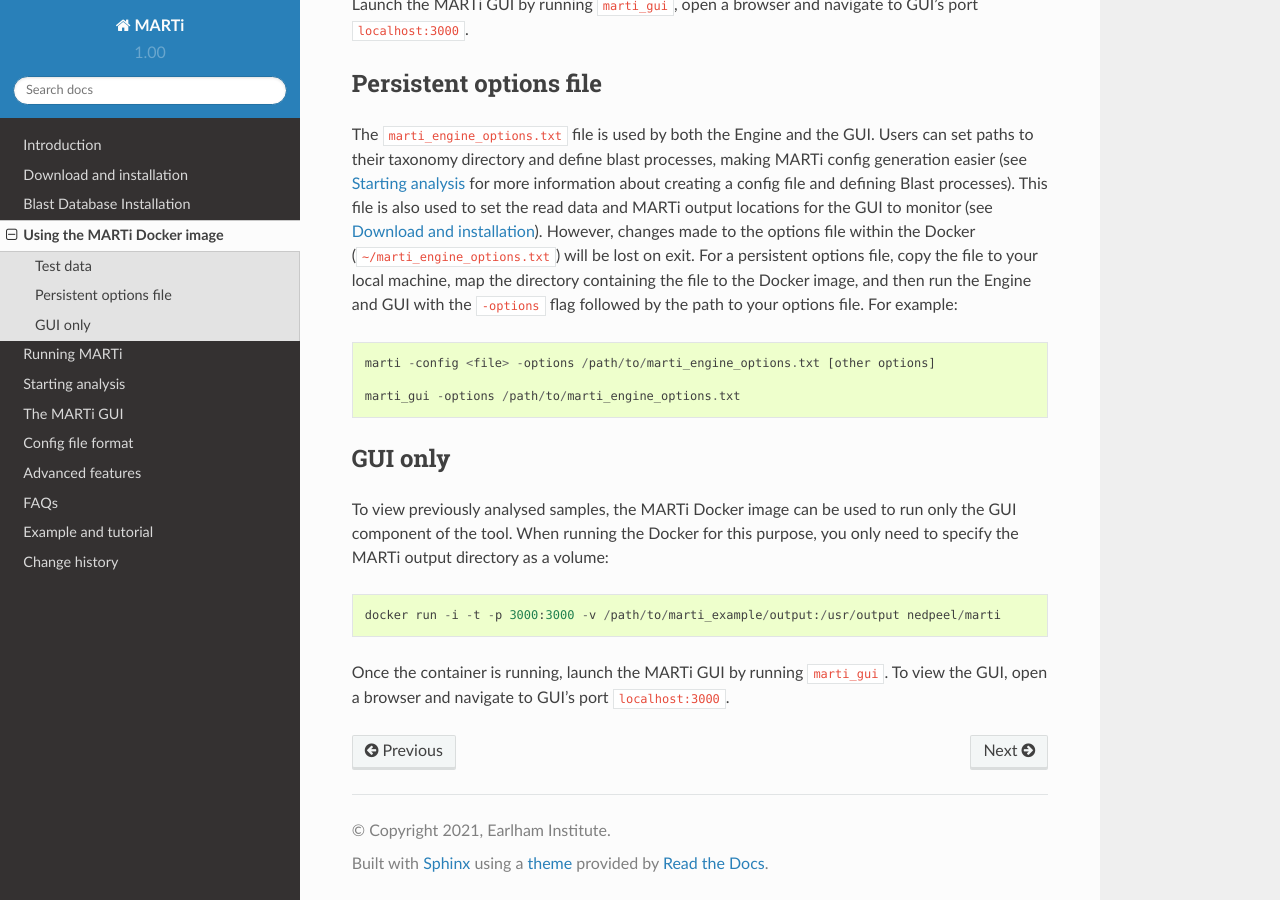
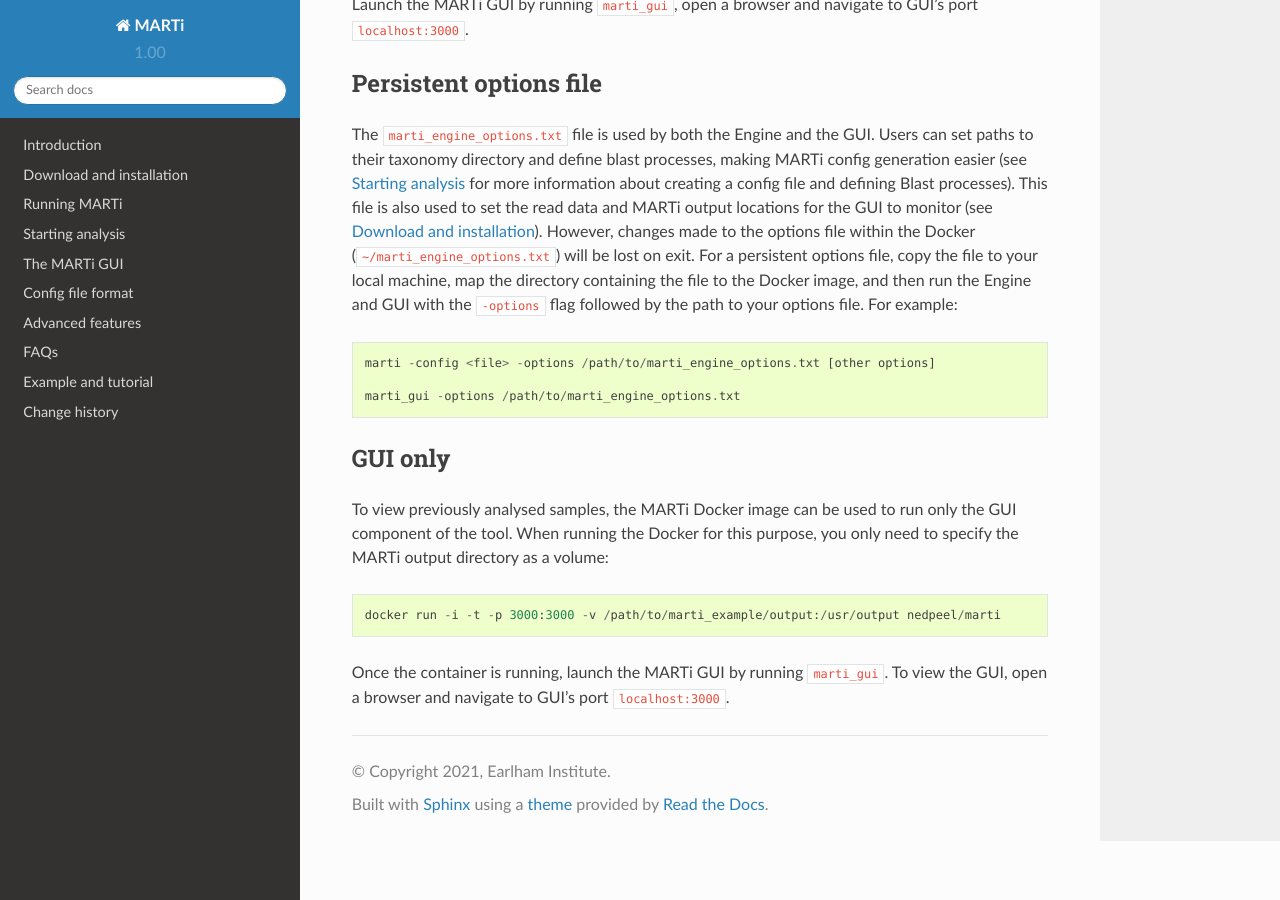
Before and after one commit to richardmleggett/MARTi, a Sphinx documentation site: the page built from docs/source/docker.rst, in a window 1280 px wide and 900 px high, scrolled down 1306 px. Built offline with Sphinx 7.4.7 and the Read the Docs theme 2.0.0, drawn with Linux system fonts in a browser that asks for light colours; formulas are drawn with MathJax 3; pages that are not in the unit, such as notebooks, are missing from menus.

Commit message:
Updated installation isntructions

```diff
--- a/docs/source/index.rst
+++ b/docs/source/index.rst
@@ -6,8 +6,10 @@
 
    intro
    installation
-   blastdbs
-   docker
+     installationbyhand
+     installationbioconda
+     docker
+     blastdbs
    running
    cmdline
    gui
--- a/docs/source/installation.rst
+++ b/docs/source/installation.rst
@@ -18,7 +18,7 @@
 Because MARTi makes use of a number of other tools (e.g. BLAST, Centrifuge etc.), there are a few dependencies that need to be installed. So we've tried to make this as simole as possible by offering a number of different ways of installing depending on what you're comfortable with:
 
 * :ref:`installationbyhand` from the GitHub repository
-* :ref:`_installationbioconda`
+* :ref:`installationbioconda`
 * :ref:`docker`
 
 Click on each of the links above to access the instructions for that method.
```
